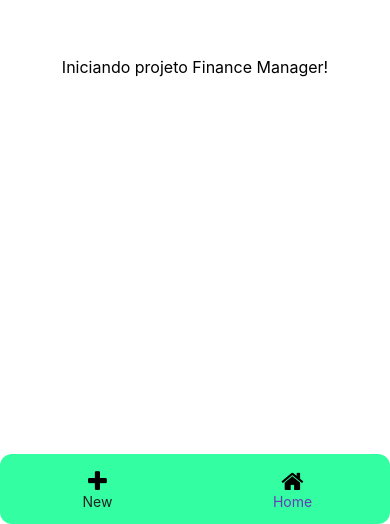
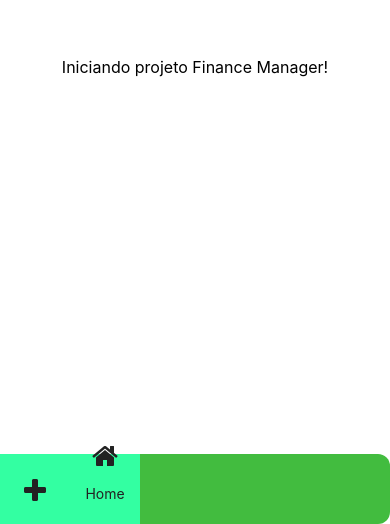
Before and after one commit to Gc04346/financeManager, a React Native app: screen / in a window 390 px wide. Shown: the part 320-844 px from the top of the page. Built offline with nearby package versions, Linux system fonts and the light colour scheme.

Commit message:
progresso na barra de navegacao

```diff
--- a/App.js
+++ b/App.js
@@ -6,17 +6,8 @@ import Routes from "./src/routes";
 export default function App() {
     return (
         <>
-            <StatusBar barStyle="light-content" backgroundColor="#33FFA2"/>
+            <StatusBar barStyle="light-content" backgroundColor="#42bc3f"/>
             <Routes/>
         </>
     );
 }
-
-const styles = StyleSheet.create({
-    container: {
-        flex: 1,
-        backgroundColor: '#fff',
-        alignItems: 'center',
-        justifyContent: 'center',
-    },
-});
--- a/src/components/footer.js
+++ b/src/components/footer.js
@@ -4,9 +4,8 @@ import { FontAwesome } from '@expo/vector-icons';
 
 const styles = StyleSheet.create({
   tabBar: {
-    flex: 1,
     flexDirection: "row",
-    backgroundColor: "#33FFA2",
+    backgroundColor: "#42bc3f",
     borderRadius: 12,
     maxHeight: 70,
   },
@@ -14,6 +13,22 @@ const styles = StyleSheet.create({
     flex: 1,
     justifyContent: "center",
     alignItems: "center",
+  },
+  container: {
+    height: 70,
+    width: 70,
+    backgroundColor: "#33FFA2",
+    zIndex: 1
+  },
+  icon: {
+    color: "#222",
+    fontSize: 28,
+    marginTop: 20,
+    marginBottom: -20,
+  },
+  text: {
+    color: "#222",
+    marginBottom: 20,
   }
 });
 
@@ -56,7 +71,9 @@ export default function NavBar({ state, descriptors, navigation }) {
         };
 
         return (
+          <View style={styles.container}>
           <TouchableOpacity
+          key={`nav-btn-${index}`}
             accessibilityRole="button"
             accessibilityState={isFocused ? { selected: true } : {}}
             accessibilityLabel={options.tabBarAccessibilityLabel}
@@ -65,11 +82,12 @@ export default function NavBar({ state, descriptors, navigation }) {
             onLongPress={onLongPress}
             style={styles.tabIcon}
           >
-            <FontAwesome name={navIcons[route.name]} size={24} color="black" />
-            <Text style={{ color: isFocused ? "#673ab7" : "#222" }}>
+            <FontAwesome name={navIcons[route.name]} style={{...styles.icon, transform:[{translateY:isFocused ? -35 : 0}]}} />
+            <Text style={{ ...styles.text, opacity: isFocused ? 1 : 0}}>
               {label}
             </Text>
           </TouchableOpacity>
+          </View>
         );
       })}
     </View>
```
